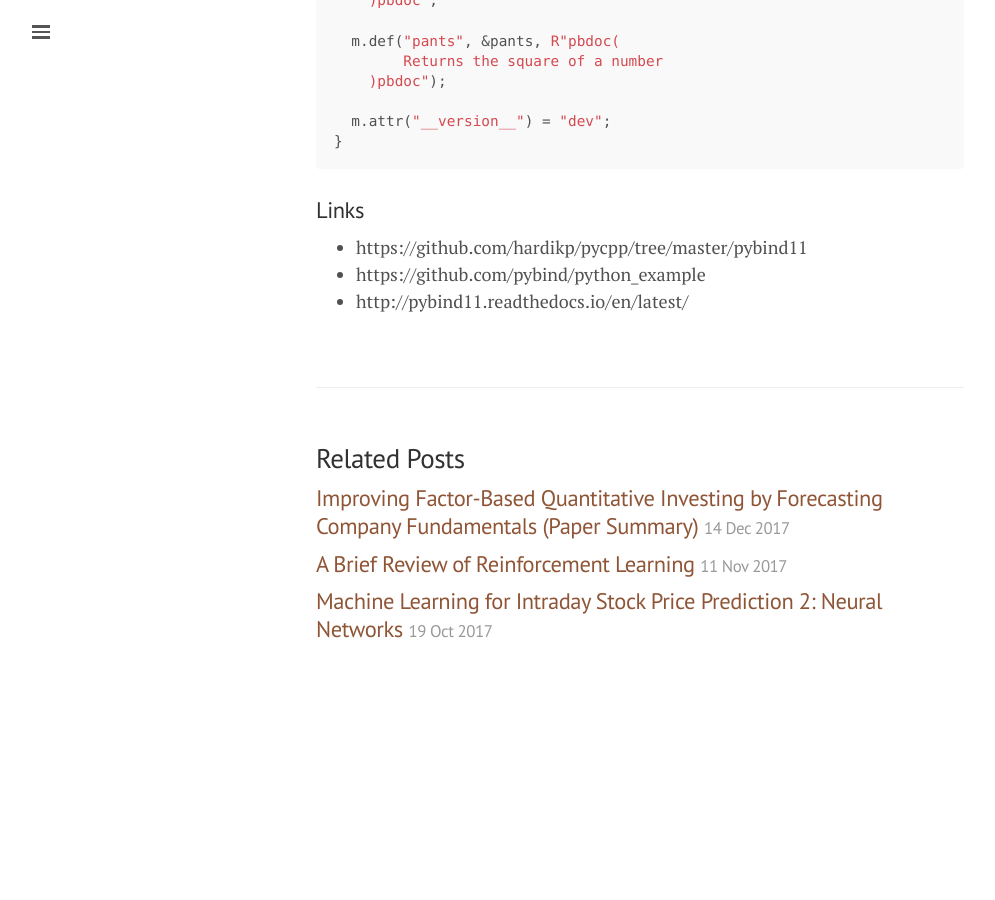
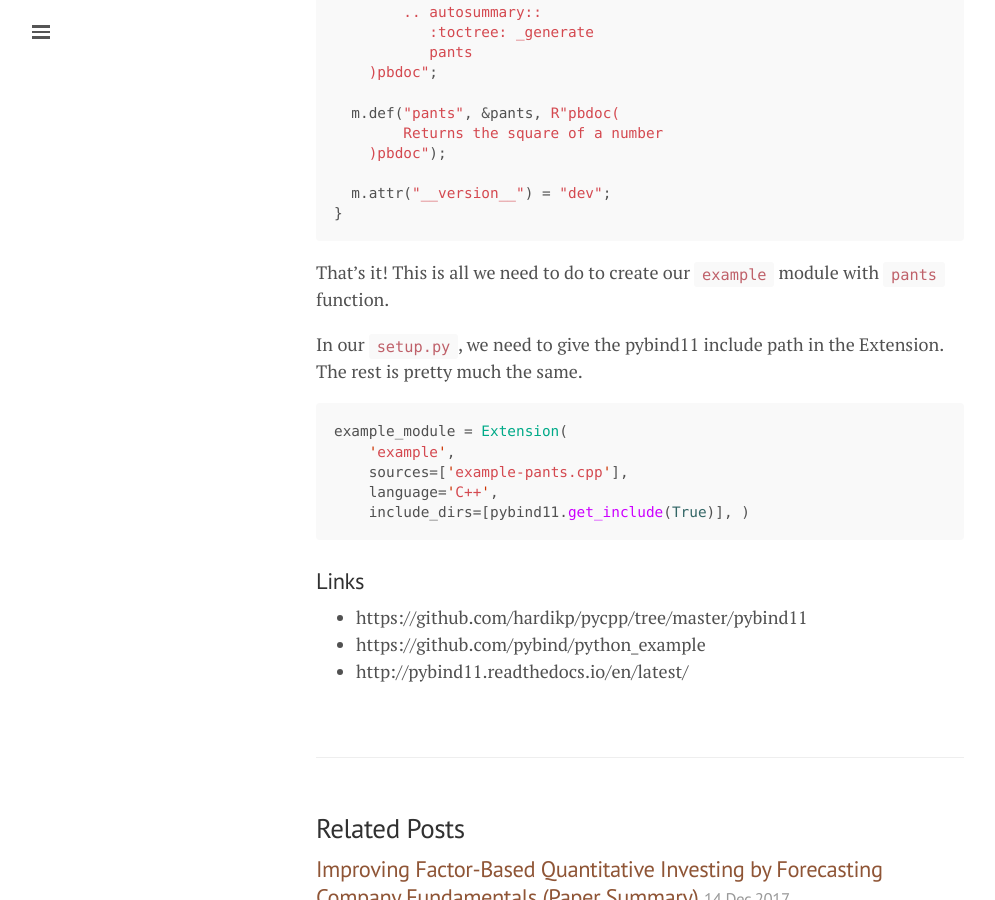
Before and after one commit to hardikp/hardikp.github.io, a Jekyll site: the page built from _posts/2017-12-30-python-cpp.md, in a window 1280 px wide and 900 px high, scrolled down 11780 px. Shown: the whole window, without its empty margins (0-995 px from the left). Built offline with Jekyll 4.4.1, drawn with Linux system fonts in a browser that asks for light colours; comment, search, counter and statistics services are not loaded; before the commit the page ends 12477 px from its top, so only the background shows below that; some of the changed text lies outside the part shown.

Commit message:
Python - C++ bindings

````diff
--- a/_posts/2017-12-30-python-cpp.md
+++ b/_posts/2017-12-30-python-cpp.md
@@ -127,7 +127,7 @@ from distutils.core import setup, Extension
 
 example_module = Extension(
     'example',
-    sources=['example-classy.cpp'],
+    sources=['example-pants.cpp'],
     language='C++', )
 
 setup(
@@ -141,6 +141,8 @@ After creating **setup.py** and **example-pants.cpp**, this is how we would inst
 ```bash
 python3 setup.py install
 ```
+
+In this step, we are compiling the `example-pants.cpp` file into a `.so` shared library file. Python is able to read the module info from this shared library.
 
 However, I often prefer to use:
 ```bash
@@ -349,6 +351,17 @@ PYBIND11_MODULE(example, m) {
 }
 ```
 
+That's it! This is all we need to do to create our `example` module with `pants` function.
+
+In our `setup.py`, we need to give the pybind11 include path in the Extension. The rest is pretty much the same.
+```python
+example_module = Extension(
+    'example',
+    sources=['example-pants.cpp'],
+    language='C++',
+    include_dirs=[pybind11.get_include(True)], )
+```
+
 ### Links
 * https://github.com/hardikp/pycpp/tree/master/pybind11
 * https://github.com/pybind/python_example
````
